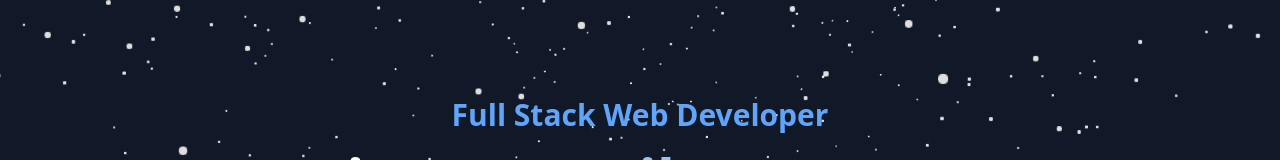
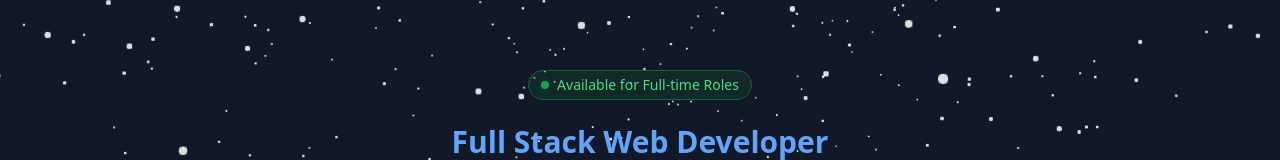
Before and after one commit to awesome-kartikey/kartikey-portfolio-ai, a React (Vite) app: page / in a window 1280 px wide. Shown: the part 162-322 px from the top of the page. Built offline with nearby package versions, Linux system fonts and the light colour scheme; no server answers; the database is empty.

Commit message:
feat: add new Hero section component with animated content and scroll links

```diff
--- a/src/components/features/hero/Hero.jsx
+++ b/src/components/features/hero/Hero.jsx
@@ -14,6 +14,21 @@ export const Hero = () => {
 
       {/* Content container */}
       <div className="relative z-10 max-w-7xl mx-auto px-4 sm:px-6 lg:px-8 flex flex-col items-center text-center">
+        <motion.div
+          initial={{ opacity: 0, y: -20 }}
+          animate={{ opacity: 1, y: 0 }}
+          transition={{ duration: 0.5 }}
+          className="inline-flex items-center gap-2 px-3 py-1 rounded-full bg-green-50 dark:bg-green-900/30 border border-green-200 dark:border-green-800 mb-6"
+        >
+          <span className="relative flex h-2 w-2">
+            <span className="animate-ping absolute inline-flex h-full w-full rounded-full bg-green-500 opacity-75"></span>
+            <span className="relative inline-flex rounded-full h-2 w-2 bg-green-600"></span>
+          </span>
+          <span className="text-sm font-medium text-green-700 dark:text-green-400">
+            Available for Full-time Roles
+          </span>
+        </motion.div>
+
         <motion.h2
           className="text-blue-500 dark:text-blue-400 text-2xl sm:text-3xl font-semibold mb-4"
           initial={{ opacity: 0, y: -20 }}
```
